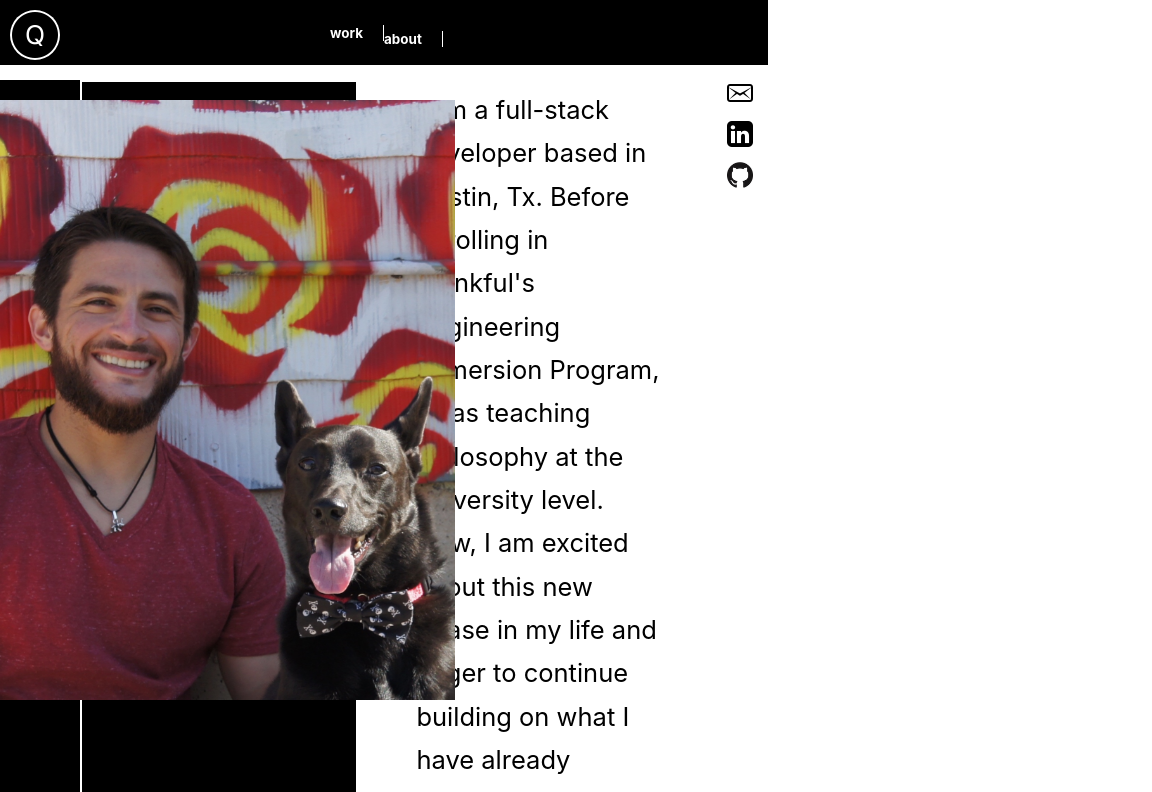
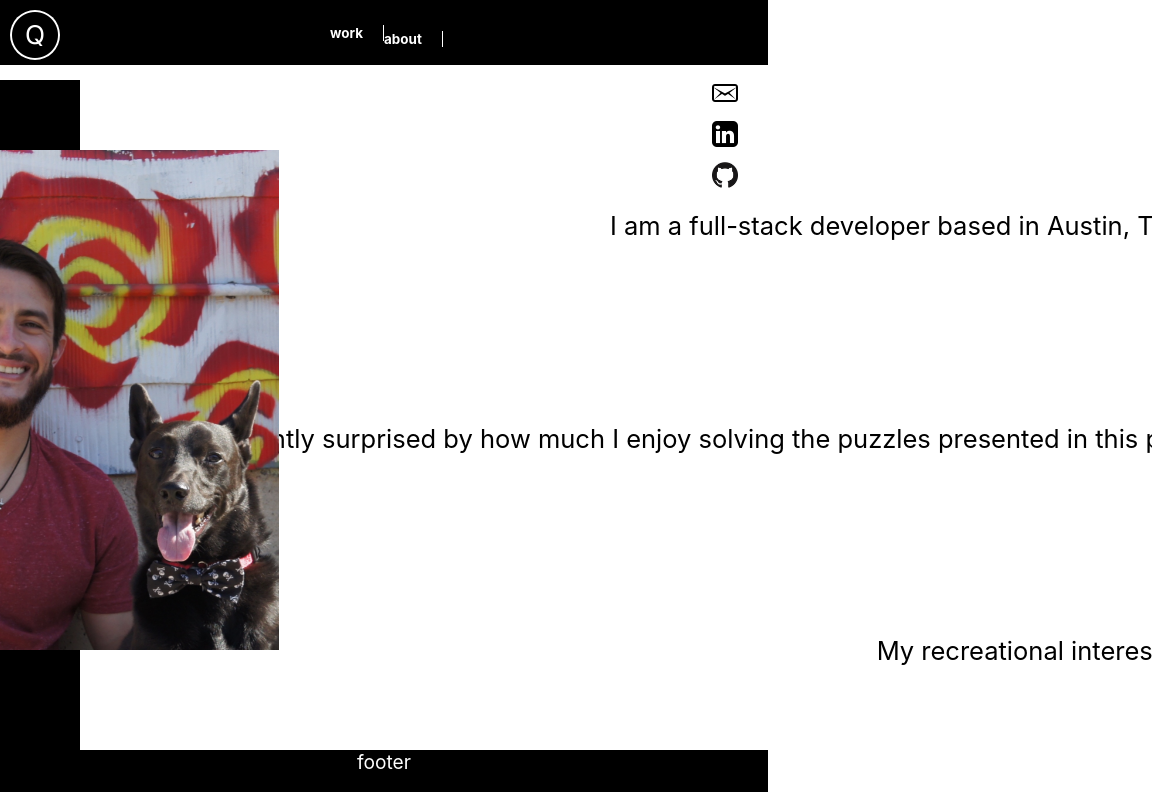
Before and after one commit to eemontemayor/the_portfolio, a React (Create React App) app: page /about in a window 768 px wide. Shown: the top 792 px of the page, 1152 px wide, since content can reach past the window. Built offline with nearby package versions, Linux system fonts and the light colour scheme.

Commit message:
made about page mob resp

```diff
--- a/src/components/ContactLinks/ContactLinks.css
+++ b/src/components/ContactLinks/ContactLinks.css
@@ -1,19 +1,34 @@
 .git-link-black{
     height:26px;
+    width:26px;
     margin-bottom: 15px;
     float:right;
 }
 .contact-links{
     display: flex;
     flex-direction: column;
+    max-width:35px
+
 }
 .email-link{
     float:right;
     height:26px;
+    width:26px;
     margin-bottom: 15px;
 }
 .linked-in-link{
     float:right;
+    width:26px;
     margin-bottom: 15px;
     height:26px;
 }
+@media only screen and (max-width: 768px) {
+
+    .contact-links{
+       margin:auto;
+       height:35px;
+        width:100%;
+
+    }
+
+}
--- a/src/components/NavBar/NavBar.css
+++ b/src/components/NavBar/NavBar.css
@@ -51,9 +51,15 @@
 
 
       display: none;
+
+      writing-mode: horizontal-tb;
+
+
+      background-color: black;
+      margin: auto;
+      font-size: 1.3em;
+      font-weight: bold;
     }
 
 
-
-
   }
--- a/src/components/Split/Split.css
+++ b/src/components/Split/Split.css
@@ -1,13 +1,8 @@
-/*
-.split{
-  flex: none;
-} */
+
 
 .split {
     flex: 1;
-    padding: .5em;
-
-
+    /* padding: .5em; */
   }
   .white {
     background-color: white;
@@ -20,3 +15,10 @@
     background-color: black;
 
 }
+
+@media only screen and (max-width: 768px) {
+
+.split{
+  flex: none;
+}
+}
--- a/src/routes/AboutPage.css
+++ b/src/routes/AboutPage.css
@@ -2,28 +2,41 @@
 
 .AboutPage {
     display: flex;
-    /* flex-direction: column; */
-    /* min-height: 100vh; */
+    flex-direction: column;
+
     width: 100%;
   }
   img.about-img{
-    /* height: fit-content; */
 
     max-height:300px;
 
 }
 
+.about-text-container{
+padding:7px;
 
+
+    display: flex;
+    flex-direction: column;
+
+
+    font-size:17px;
+
+
+    }
 div.about-img-cont{
     height:auto;
     width: 100%;
+    text-align: center;
 }
+
+/* @media only screen  { */
 @media (min-width: 768px) {
 .AboutPage{
     width:100%;
     height:100%;
+flex-direction: row;
 
-    display: flex;
 
 }
 div.about-img-cont{
@@ -46,7 +59,7 @@ img.about-img{
     bottom:0;
 
 
-    max-height:600px;
+    max-height:500px;
 
 }
 .about-text-container{
@@ -57,7 +70,7 @@ height:95%;
 display: flex;
 flex-direction: column;
 
-
+padding: 40px 0px 20px 0px;
 font-size:17px;
 
 
```
